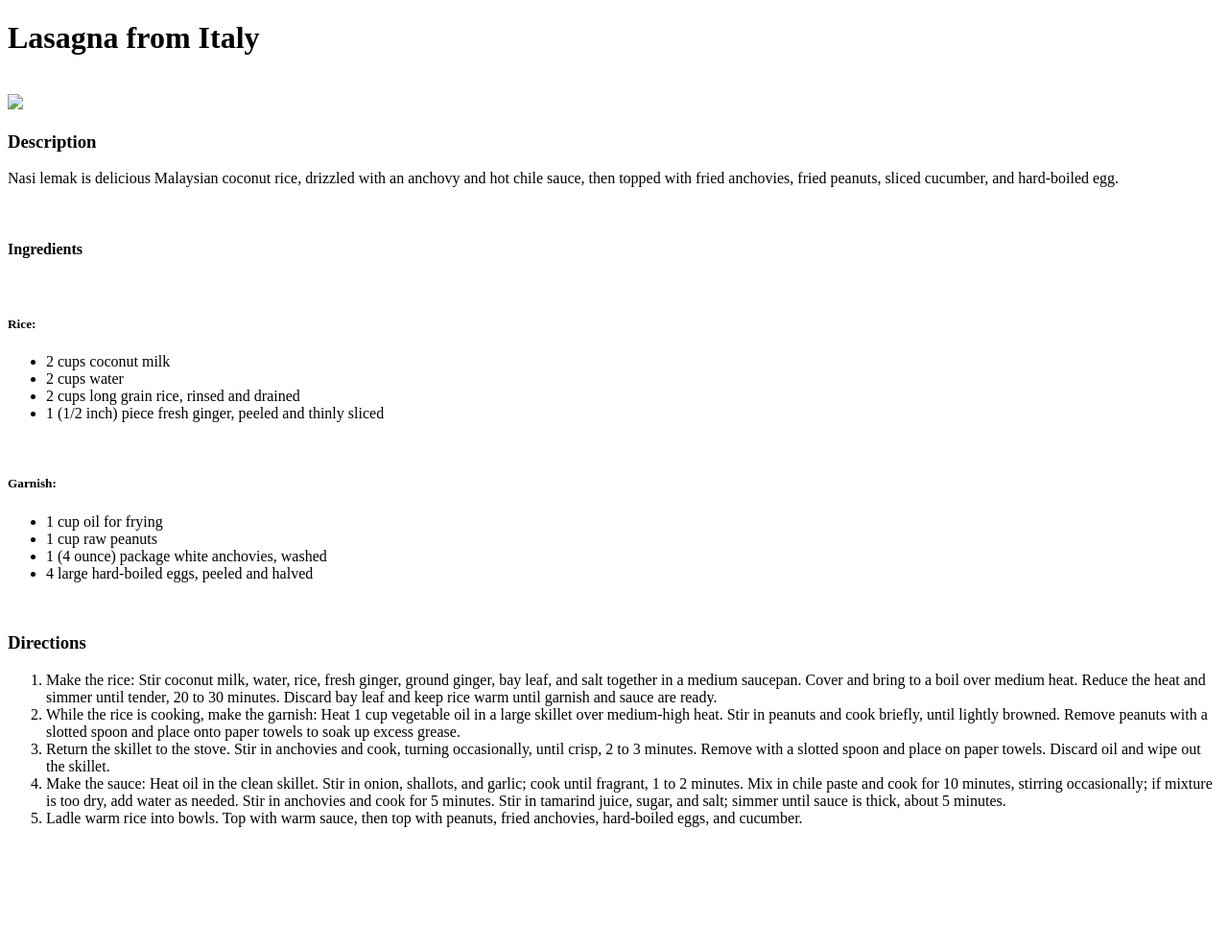
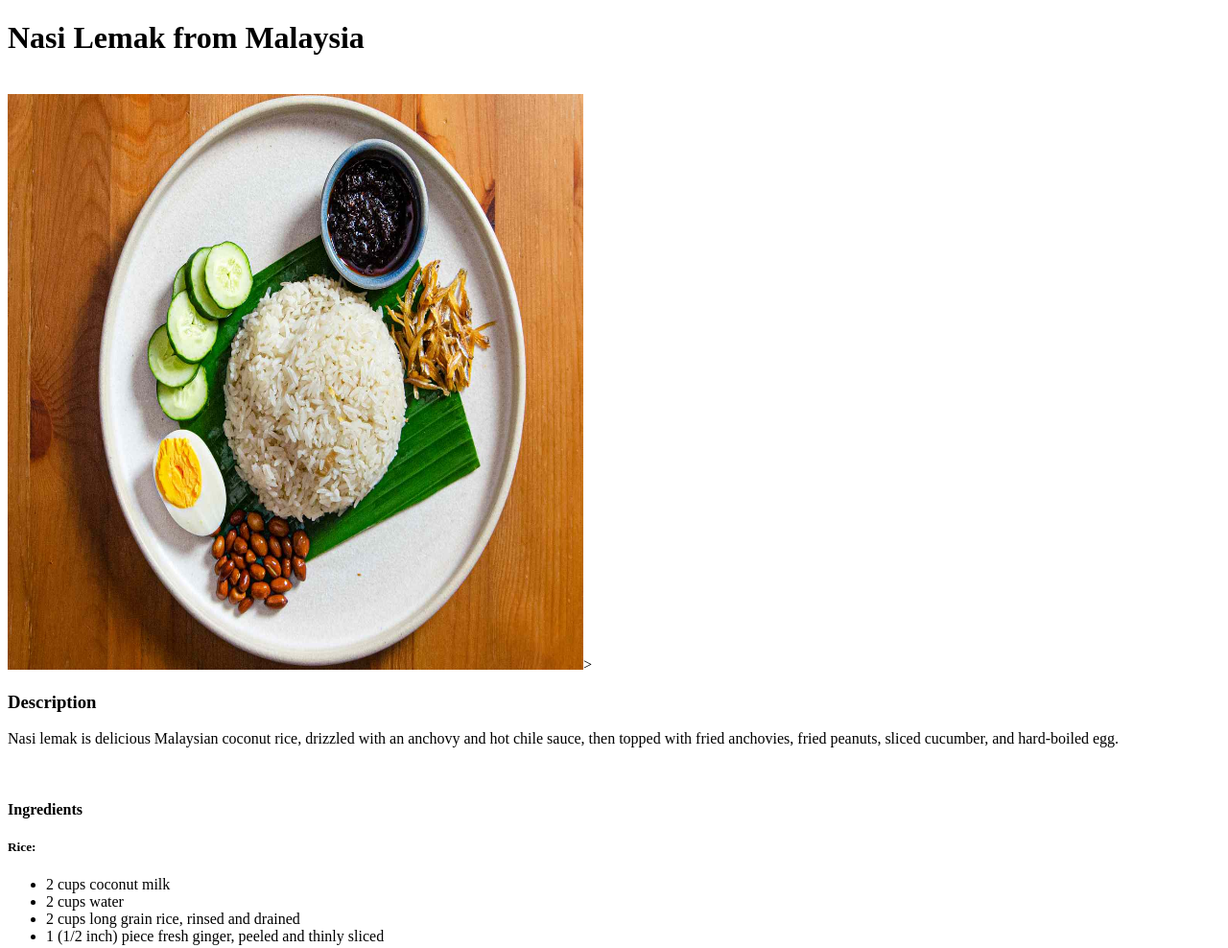
Before and after one commit to dashiex/odin-recipes, a plain HTML site: page recipes/nasilemak.html in a window 1280 px wide. Shown: the top 988 px of the page at 96% size. Before the commit the page ends 878 px from the top, so only its background shows below. Drawn offline with Linux system fonts and the light colour scheme.

```diff
--- a/recipes/nasilemak.html
+++ b/recipes/nasilemak.html
@@ -6,16 +6,14 @@
     <title>Document</title>
 </head>
 <body>
-    <h1>Lasagna from Italy</h1>
+    <h1>Nasi Lemak from Malaysia</h1>
     <br>
-    <img src="recipes/image/nasilemak.jpg">
+    <img src="/recipes/image/nasilemak.jpg" width="600" height="600">>
     <br>
     <h3>Description</h3>
    <p>Nasi lemak is delicious Malaysian coconut rice, drizzled with an anchovy and hot chile sauce, then topped with fried anchovies, fried peanuts, sliced cucumber, and hard-boiled egg.</p>
    <br>
    <h4>Ingredients</h4>
-   <br>
-
    <h5>Rice:</h5>
    <ul>
     <li>2 cups coconut milk</li>
@@ -38,10 +36,10 @@
 
    <h3>Directions</h3>
    <ol>
-    <li>Make the rice: Stir coconut milk, water, rice, fresh ginger, ground ginger, bay leaf, and salt together in a medium saucepan. Cover and bring to a boil over medium heat. Reduce the heat and simmer until tender, 20 to 30 minutes. Discard bay leaf and keep rice warm until garnish and sauce are ready.</li>
-    <li>While the rice is cooking, make the garnish: Heat 1 cup vegetable oil in a large skillet over medium-high heat. Stir in peanuts and cook briefly, until lightly browned. Remove peanuts with a slotted spoon and place onto paper towels to soak up excess grease.</li>
-    <li>Return the skillet to the stove. Stir in anchovies and cook, turning occasionally, until crisp, 2 to 3 minutes. Remove with a slotted spoon and place on paper towels. Discard oil and wipe out the skillet.</li>
-    <li>Make the sauce: Heat oil in the clean skillet. Stir in onion, shallots, and garlic; cook until fragrant, 1 to 2 minutes. Mix in chile paste and cook for 10 minutes, stirring occasionally; if mixture is too dry, add water as needed. Stir in anchovies and cook for 5 minutes. Stir in tamarind juice, sugar, and salt; simmer until sauce is thick, about 5 minutes.    </li>
+    <li>Make the rice: Stir coconut milk, water, rice, fresh ginger, ground ginger, bay leaf, and salt together in a medium saucepan. Cover and bring to a boil over medium heat. Reduce the heat and simmer until tender, 20 to 30 minutes. Discard bay leaf and keep rice warm until garnish and sauce are ready.</li><br>
+    <li>While the rice is cooking, make the garnish: Heat 1 cup vegetable oil in a large skillet over medium-high heat. Stir in peanuts and cook briefly, until lightly browned. Remove peanuts with a slotted spoon and place onto paper towels to soak up excess grease.</li><br>
+    <li>Return the skillet to the stove. Stir in anchovies and cook, turning occasionally, until crisp, 2 to 3 minutes. Remove with a slotted spoon and place on paper towels. Discard oil and wipe out the skillet.</li><br>
+    <li>Make the sauce: Heat oil in the clean skillet. Stir in onion, shallots, and garlic; cook until fragrant, 1 to 2 minutes. Mix in chile paste and cook for 10 minutes, stirring occasionally; if mixture is too dry, add water as needed. Stir in anchovies and cook for 5 minutes. Stir in tamarind juice, sugar, and salt; simmer until sauce is thick, about 5 minutes.    </li><br>
     <li>Ladle warm rice into bowls. Top with warm sauce, then top with peanuts, fried anchovies, hard-boiled eggs, and cucumber. </li>
    </ol>
 </body>
```
Also changed, not shown: recipes/lasagna.html (+1 -1 lines).
